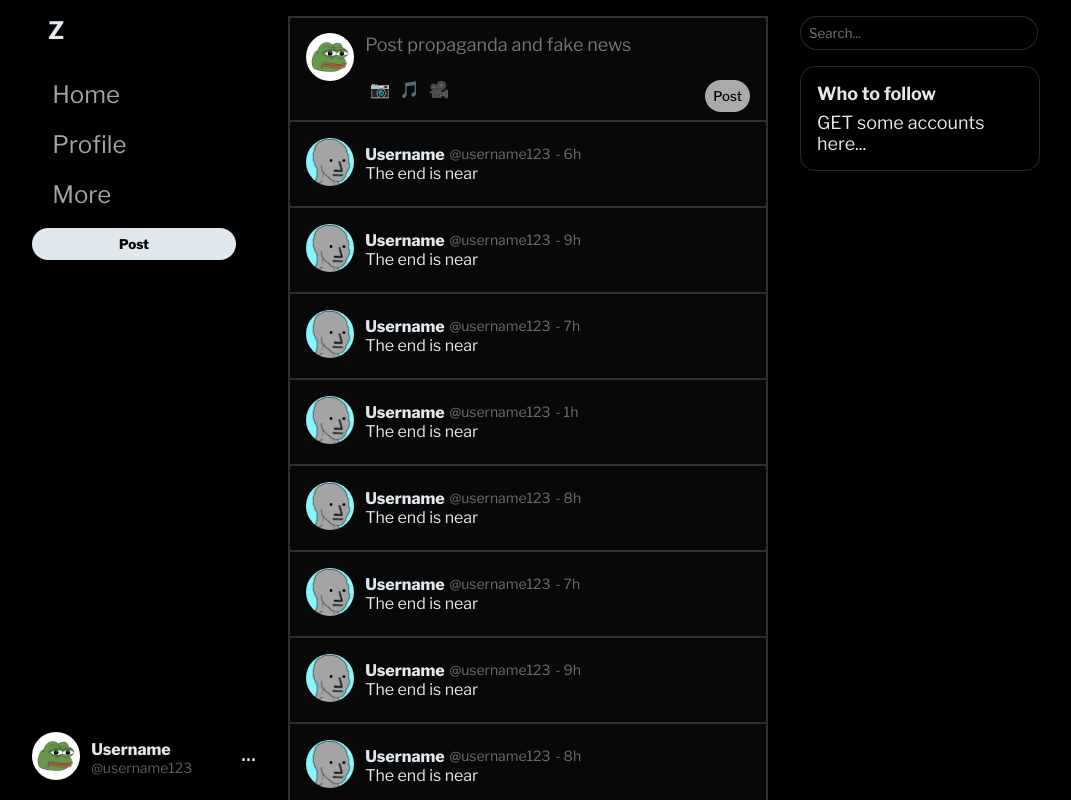
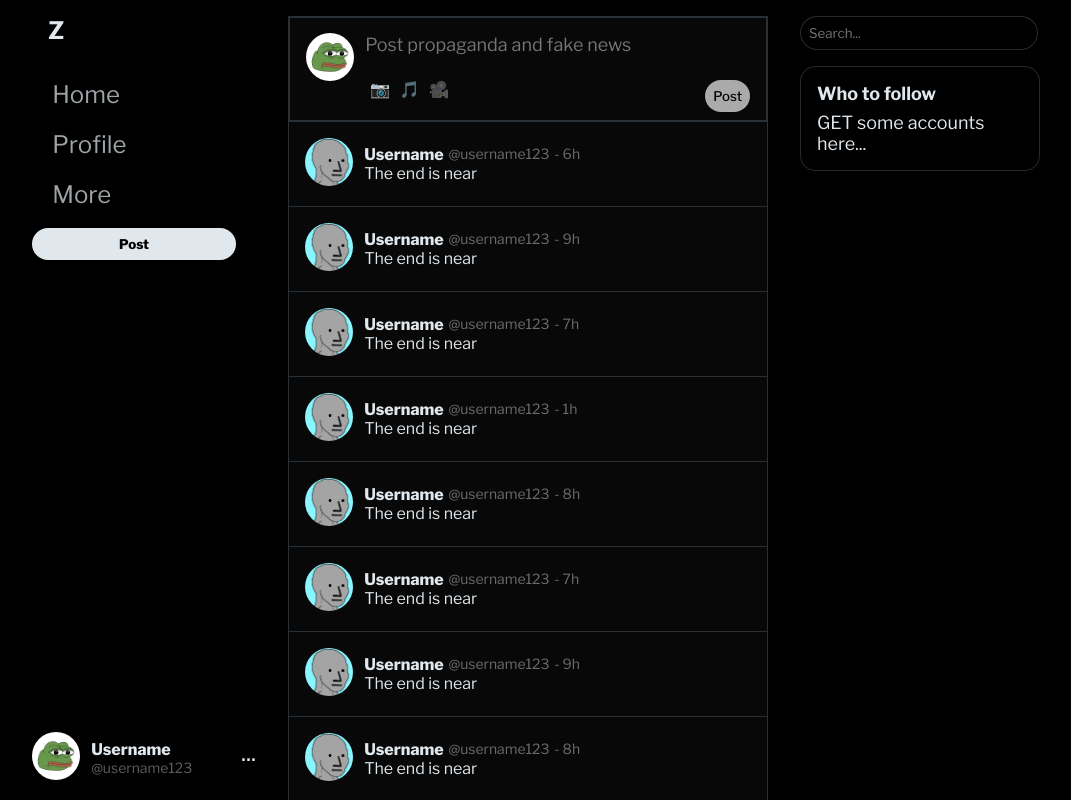
Before and after one commit to norsto/idg2001-o1-ttwitter, a React (Vite) app in the folder frontend/: page / in a window 1280 px wide. Shown: the whole page, without its empty margins (96-1167 px from the left). Built offline with nearby package versions, Linux system fonts and the light colour scheme.

Commit message:
forgot to change border on tweets

```diff
--- a/frontend/src/ui-components/Feed/Feed.module.css
+++ b/frontend/src/ui-components/Feed/Feed.module.css
@@ -58,7 +58,7 @@
 .feed__tweet__user {
   display: flex;
   align-items: center;
-  border: 1px solid rgba(101, 119, 134, 0.368627451);
+  border-top: 1px solid rgba(101, 119, 134, 0.368627451);
   padding: 1rem;
 }
 .feed__tweet__user__img {
--- a/frontend/src/ui-components/Feed/Feed.module.scss
+++ b/frontend/src/ui-components/Feed/Feed.module.scss
@@ -71,7 +71,7 @@
         &__user {
             display: flex;
             align-items: center;
-            border: 1px solid $border;
+            border-top: 1px solid $border;
             padding: 1rem;
 
             &__img {
```
Also changed, not shown: 1 other file (tests, documents, lock files or other folders).
